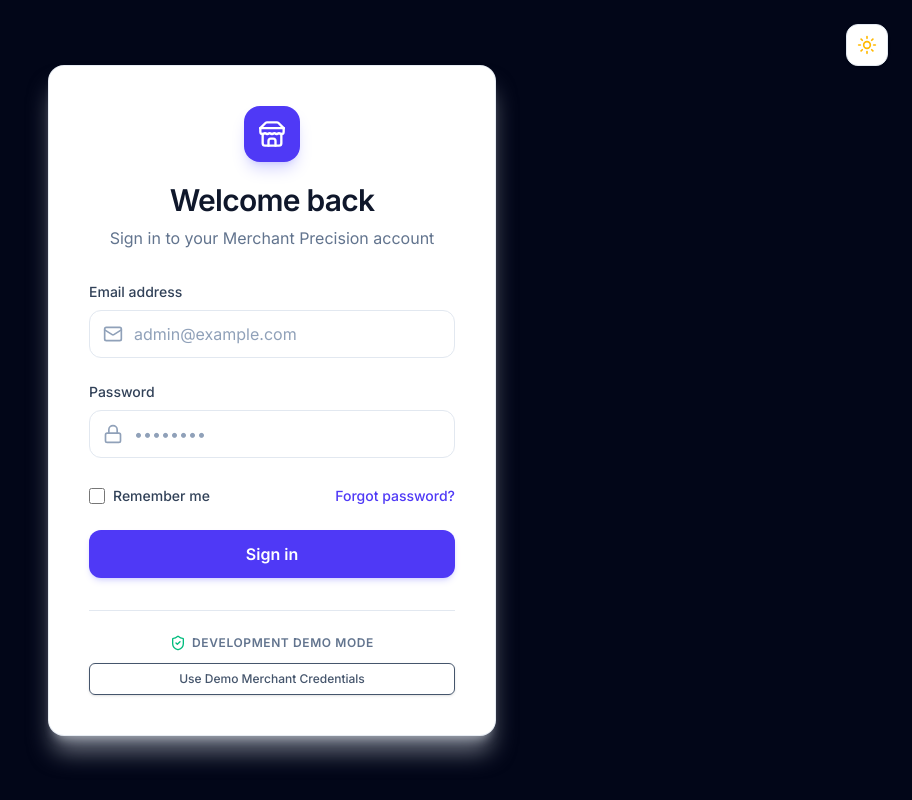
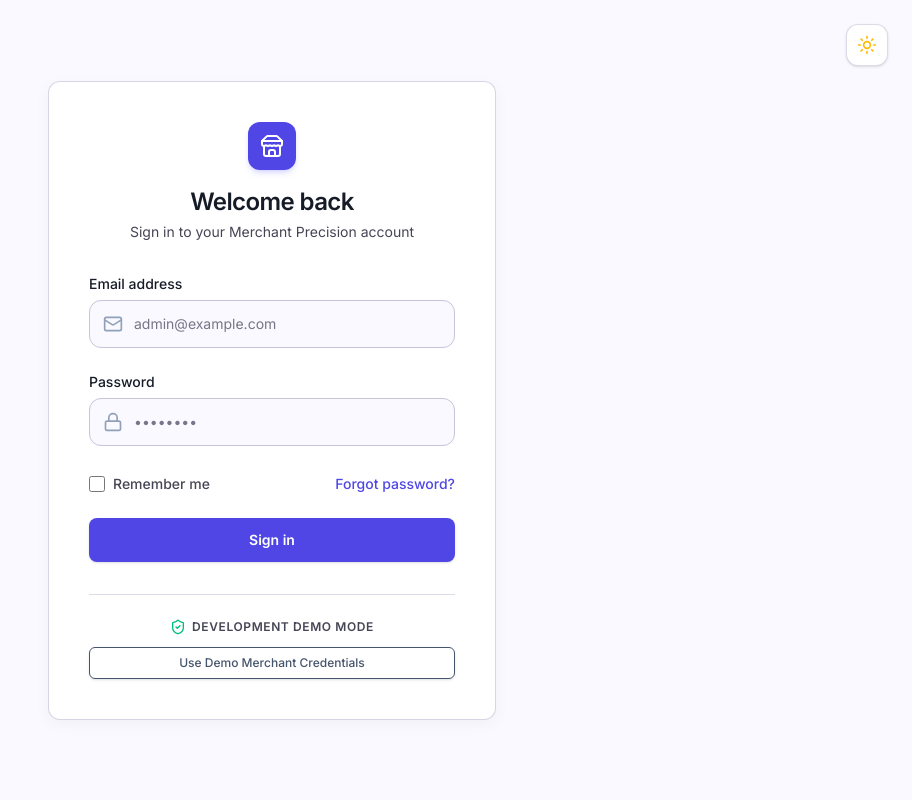
Before and after one commit to nabil404/tiny-threads, a React (Vite) app in the folder apps/admin-web/: page / in a window 1280 px wide. Shown: the whole page, without its empty margins (368-1280 px from the left). Built offline with nearby package versions, Linux system fonts and the light colour scheme.

Commit message:
style(admin-web): match exact Stitch design light theme colors, borders, and typography

```diff
--- a/apps/admin-web/src/components/auth/AuthCard.tsx
+++ b/apps/admin-web/src/components/auth/AuthCard.tsx
@@ -1,3 +1,4 @@
+import * as React from 'react';
 import { Sun, Moon } from 'lucide-react';
 
 export interface AuthCardProps {
@@ -14,13 +15,13 @@
   onToggleTheme,
 }: AuthCardProps) {
   return (
-    <div className="min-h-screen flex flex-col items-center justify-center p-4 md:p-8 font-sans relative">
+    <div className="min-h-screen w-full flex flex-col items-center justify-center p-4 md:p-8 font-sans relative bg-[#f9f9ff] dark:bg-[#0b1326] text-[#151c27] dark:text-[#dae2fd] transition-colors duration-200">
       {onToggleTheme && (
         <div className="absolute top-6 right-6">
           <button
             type="button"
             onClick={onToggleTheme}
-            className="p-2.5 rounded-xl border border-slate-200 dark:border-slate-800 bg-white dark:bg-slate-900 text-slate-600 dark:text-slate-300 hover:bg-slate-100 dark:hover:bg-slate-800 transition-colors shadow-sm"
+            className="p-2.5 rounded-xl border border-[#c7c4d8]/60 dark:border-slate-800 bg-white dark:bg-[#060e20] text-slate-600 dark:text-slate-300 hover:bg-slate-100 dark:hover:bg-slate-800 transition-colors shadow-sm cursor-pointer"
             aria-label="Toggle theme"
           >
             {theme === 'dark' ? (
@@ -32,7 +33,7 @@
         </div>
       )}
       <div
-        className={`w-full max-w-md bg-white dark:bg-slate-900 border border-slate-200/80 dark:border-slate-800/80 rounded-2xl p-8 md:p-10 shadow-xl shadow-slate-200/50 dark:shadow-none ${className}`}
+        className={`w-full max-w-md bg-white dark:bg-[#060e20] border border-[#c7c4d8]/70 dark:border-slate-800/80 rounded-xl p-8 md:p-10 shadow-[0px_4px_16px_rgba(0,0,0,0.04)] dark:shadow-none ${className}`}
       >
         {children}
       </div>
--- a/apps/admin-web/src/components/auth/AuthHeader.tsx
+++ b/apps/admin-web/src/components/auth/AuthHeader.tsx
@@ -11,15 +11,15 @@
 }: AuthHeaderProps) {
   return (
     <div className="text-center mb-8">
-      <div className="flex justify-center mb-5">
-        <div className="h-14 w-14 rounded-2xl bg-indigo-600 text-white flex items-center justify-center shadow-lg shadow-indigo-500/25">
-          <Store className="h-7 w-7" />
+      <div className="flex justify-center mb-4">
+        <div className="w-12 h-12 rounded-xl bg-[#4f46e5] text-white flex items-center justify-center shadow-md shadow-indigo-500/20">
+          <Store className="h-6 w-6" />
         </div>
       </div>
-      <h1 className="text-2xl md:text-3xl font-bold tracking-tight text-slate-900 dark:text-slate-100 font-sans">
+      <h1 className="text-2xl font-bold tracking-tight text-[#151c27] dark:text-slate-100 font-sans">
         {title}
       </h1>
-      <p className="text-sm md:text-base text-slate-500 dark:text-slate-400 mt-2">
+      <p className="text-sm text-[#464555] dark:text-slate-400 mt-1">
         {subtitle}
       </p>
     </div>
--- a/apps/admin-web/src/components/auth/DemoLoginHelper.tsx
+++ b/apps/admin-web/src/components/auth/DemoLoginHelper.tsx
@@ -7,8 +7,8 @@
 
 export function DemoLoginHelper({ onSelectDemoUser }: DemoLoginHelperProps) {
   return (
-    <div className="mt-8 pt-6 border-t border-slate-200 dark:border-slate-800 text-center">
-      <div className="flex items-center justify-center gap-1.5 text-xs font-semibold text-slate-500 uppercase tracking-wider mb-3">
+    <div className="mt-8 pt-6 border-t border-[#c7c4d8]/60 dark:border-slate-800 text-center">
+      <div className="flex items-center justify-center gap-1.5 text-xs font-semibold text-[#464555] dark:text-slate-400 uppercase tracking-wider mb-3">
         <ShieldCheck className="h-4 w-4 text-emerald-500" />
         <span>Development Demo Mode</span>
       </div>
--- a/apps/admin-web/src/components/auth/LoginForm.tsx
+++ b/apps/admin-web/src/components/auth/LoginForm.tsx
@@ -105,7 +105,7 @@
         <button
           type="button"
           onClick={onForgotPassword}
-          className="text-sm font-medium text-indigo-600 dark:text-indigo-400 hover:text-indigo-700 dark:hover:text-indigo-300 hover:underline focus:outline-none transition-colors"
+          className="text-sm font-medium text-[#4f46e5] hover:text-[#3525cd] dark:text-indigo-400 dark:hover:text-indigo-300 transition-colors focus:outline-none"
         >
           Forgot password?
         </button>
@@ -114,7 +114,7 @@
       <Button
         type="submit"
         disabled={isLoading}
-        className="w-full h-12 rounded-xl text-base font-semibold bg-indigo-600 hover:bg-indigo-700 text-white shadow-md shadow-indigo-500/20 transition-all"
+        className="w-full h-11 rounded-lg text-sm font-semibold bg-[#4f46e5] hover:bg-[#3525cd] text-white shadow-sm transition-colors cursor-pointer"
       >
         {isLoading ? (
           <span className="flex items-center justify-center gap-2">
--- a/apps/admin-web/src/components/ui/checkbox.tsx
+++ b/apps/admin-web/src/components/ui/checkbox.tsx
@@ -12,13 +12,13 @@
           type="checkbox"
           id={id}
           ref={ref}
-          className={`h-4 w-4 rounded border-slate-300 dark:border-slate-700 text-indigo-600 focus:ring-indigo-500 dark:bg-slate-900 dark:checked:bg-indigo-600 ${className}`}
+          className={`h-4 w-4 rounded border-[#c7c4d8] text-[#4f46e5] focus:ring-[#4f46e5] bg-[#f9f9ff] dark:bg-slate-900 dark:border-slate-700 dark:checked:bg-[#4f46e5] ${className}`}
           {...props}
         />
         {label && (
           <label
             htmlFor={id}
-            className="text-sm font-medium text-slate-700 dark:text-slate-300 cursor-pointer"
+            className="text-sm font-medium text-[#464555] dark:text-slate-300 cursor-pointer"
           >
             {label}
           </label>
--- a/apps/admin-web/src/components/ui/input.tsx
+++ b/apps/admin-web/src/components/ui/input.tsx
@@ -9,10 +9,10 @@
     return (
       <input
         type={type}
-        className={`flex h-11 w-full rounded-xl border bg-white dark:bg-slate-900 px-4 py-2.5 text-sm md:text-base text-slate-900 dark:text-slate-100 placeholder:text-slate-400 dark:placeholder:text-slate-500 focus:outline-none focus:ring-2 focus:ring-indigo-500/20 focus:border-indigo-600 disabled:cursor-not-allowed disabled:opacity-50 transition-all ${
+        className={`flex h-11 w-full rounded-lg border bg-[#f9f9ff] dark:bg-slate-900/80 px-3.5 py-2.5 text-sm text-[#151c27] dark:text-slate-100 placeholder-[#777587] dark:placeholder:text-slate-500 focus:outline-none focus:ring-2 focus:ring-[#4f46e5]/10 focus:border-[#4f46e5] disabled:cursor-not-allowed disabled:opacity-50 transition-all ${
           error
             ? 'border-red-500 focus:ring-red-500'
-            : 'border-slate-200 dark:border-slate-800'
+            : 'border-[#c7c4d8] dark:border-slate-800'
         } ${className}`}
         ref={ref}
         {...props}
--- a/apps/admin-web/src/components/ui/label.tsx
+++ b/apps/admin-web/src/components/ui/label.tsx
@@ -7,7 +7,7 @@
     return (
       <label
         ref={ref}
-        className={`block text-sm font-medium text-slate-700 dark:text-slate-200 select-none ${className}`}
+        className={`block text-sm font-medium text-[#151c27] dark:text-slate-200 mb-1.5 select-none ${className}`}
         {...props}
       >
         {children}
```
